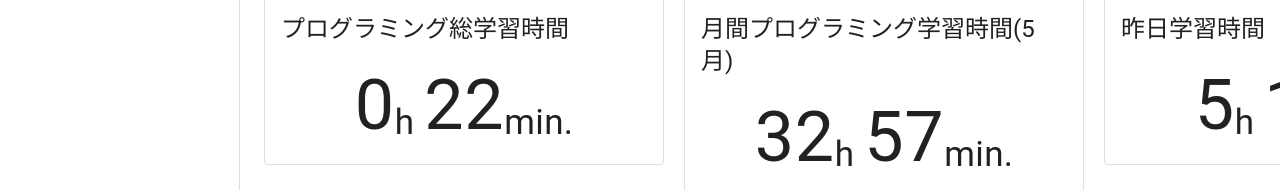
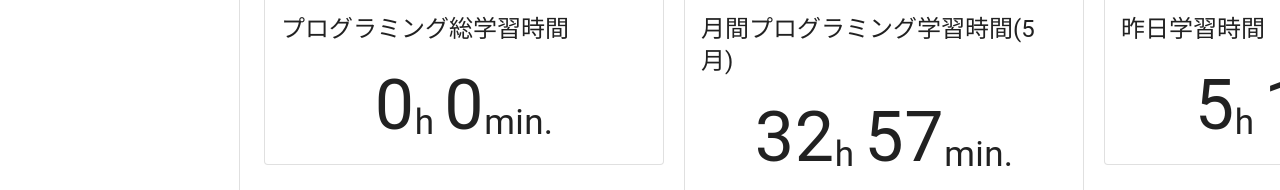
Before and after one commit to DICE-K22/study-time-react, a React (Create React App) app: page / in a window 1280 px wide. Shown: the part 281-471 px from the top of the page. Built offline with nearby package versions, Linux system fonts and the light colour scheme.

Commit message:
総学習分の表示完了

```diff
--- a/src/components/Cards/TotalProgrammingStudyHours .tsx
+++ b/src/components/Cards/TotalProgrammingStudyHours .tsx
@@ -8,7 +8,7 @@ import Typography from "@mui/material/Typography";
 import { useStudyHours } from "../Contexts/StudyTimeContext";
 
 const CardTotal = () => {
-  const { totalStudyHours } = useStudyHours();
+  const { totalStudyHours, totalStudyMins } = useStudyHours();
 
   return (
     <CardContent>
@@ -28,7 +28,7 @@ const CardTotal = () => {
           h
         </Typography>
         <Typography variant="body1" fontSize={"70px"} lineHeight="1">
-          22
+          {totalStudyMins}
         </Typography>
         <Typography fontSize={"35px"} lineHeight="1">
           min.
--- a/src/components/Contexts/StudyTimeContext.tsx
+++ b/src/components/Contexts/StudyTimeContext.tsx
@@ -22,7 +22,10 @@ type StudyHoursContextType = {
   setStudyDayInput: (input: Date | null) => void;
   studyHours: StudyHours[];
   setStudyHours: (hours: StudyHours[]) => void;
+  studyMins: StudyHours[];
+  setStudyMins: (hours: StudyHours[]) => void;
   totalStudyHours: number;
+  totalStudyMins: number;
 };
 
 const StudyHoursContext = createContext<StudyHoursContextType | undefined>(
@@ -48,14 +51,21 @@ export const StudyHoursProvider: React.FC<StudyHoursProviderProps> = ({
   const [studyMinInput, setStudyMinInput] = useState("");
   const [studyDayInput, setStudyDayInput] = useState<Date | null>(null);
   const [studyHours, setStudyHours] = useState<StudyHours[]>([]);
+  const [studyMins, setStudyMins] = useState<StudyHours[]>([]);
   const [totalStudyHours, setTotalStudyHours] = useState(0);
+  const [totalStudyMins, setTotalStudyMins] = useState(0);
 
   useEffect(() => {
-    const total = studyHours.reduce(
+    const totalHours = studyHours.reduce(
       (sum, current) => sum + parseFloat(current.studyHour),
       0
     );
-    setTotalStudyHours(total);
+    const totalMins = studyHours.reduce(
+      (sum, current) => sum + parseFloat(current.studyMin),
+      0
+    );
+    setTotalStudyHours(totalHours);
+    setTotalStudyMins(totalMins);
   }, [studyHours]);
 
   return (
@@ -69,7 +79,10 @@ export const StudyHoursProvider: React.FC<StudyHoursProviderProps> = ({
         setStudyDayInput,
         studyHours,
         setStudyHours,
+        studyMins,
+        setStudyMins,
         totalStudyHours,
+        totalStudyMins,
       }}
     >
       {children}
--- a/src/components/StudyHourInput.tsx
+++ b/src/components/StudyHourInput.tsx
@@ -16,6 +16,7 @@ export default function BasicDatePicker() {
   const { studyHourInput, setStudyHourInput } = useStudyHours();
   const { studyMinInput, setStudyMinInput } = useStudyHours();
   const { studyHours, setStudyHours } = useStudyHours();
+  const { studyMins, setStudyMins } = useStudyHours();
 
   type StudyHours = {
     date: Date;
@@ -55,12 +56,6 @@ export default function BasicDatePicker() {
     setStudyHours(newStudyHoursData);
     setStudyHourInput("");
     setStudyMinInput("");
-
-    const totalStudyHours = newStudyHoursData.reduce((sum, current) => {
-      return sum + parseFloat(current.studyHour);
-    }, 0);
-
-    console.log(totalStudyHours);
   };
 
   return (
```
